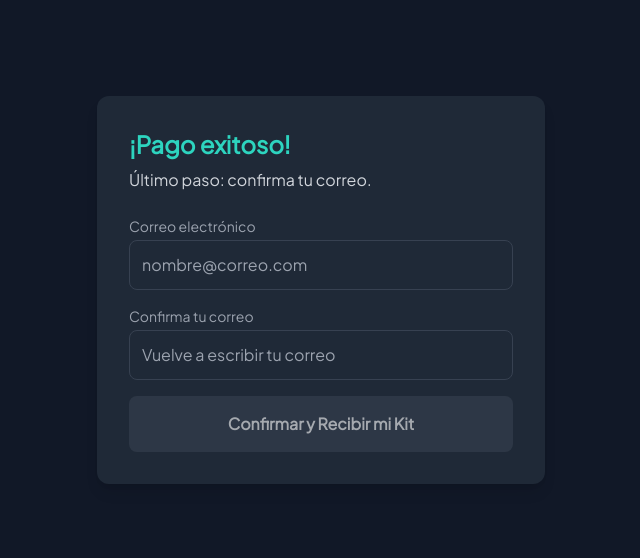
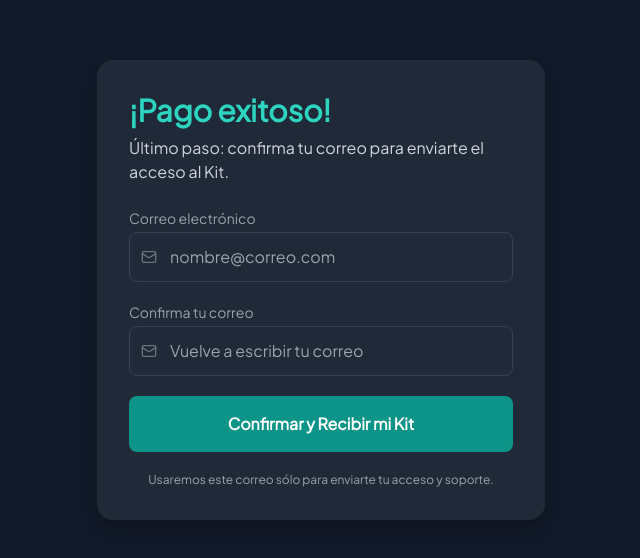
Before and after one commit to kitinteligenteai/rm-frontend, a React (Vite) app: page /gracias-kit in a window 1280 px wide. Shown: the part 110-668 px from the top of the page, without its empty margins (319-959 px from the left). Built offline with nearby package versions, Linux system fonts and the light colour scheme; no server answers; what @mercadopago/sdk-react would draw is missing.

Commit message:
feat: Refactorizar GraciasKit a v9 con react-hook-form y Zod

```diff
--- a/package.json
+++ b/package.json
@@ -13,6 +13,7 @@
     "@fontsource/plus-jakarta-sans": "^5.2.6",
     "@headlessui/react": "^2.2.7",
     "@heroicons/react": "^2.2.0",
+    "@hookform/resolvers": "^5.2.2",
     "@mercadopago/sdk-react": "^1.0.6",
     "@supabase/auth-helpers-react": "^0.5.0",
     "@supabase/auth-helpers-shared": "^0.7.0",
@@ -22,9 +23,11 @@
     "mercadopago": "^2.8.0",
     "react": "^19.1.1",
     "react-dom": "^19.1.1",
+    "react-hook-form": "^7.63.0",
     "react-icons": "^5.5.0",
     "react-router-dom": "^7.8.2",
-    "recharts": "^3.2.0"
+    "recharts": "^3.2.0",
+    "zod": "^4.1.11"
   },
   "devDependencies": {
     "@eslint/js": "^9.33.0",
--- a/src/pages/GraciasKit.jsx
+++ b/src/pages/GraciasKit.jsx
@@ -1,94 +1,181 @@
-// src/pages/GraciasKit.jsx - v7 - SIMPLIFIED LOGIC
+// src/pages/GraciasKit.jsx — v9 (react-hook-form + Zod)
 import React, { useEffect, useState } from "react";
+import { useForm } from "react-hook-form";
+import { z } from "zod";
+import { zodResolver } from "@hookform/resolvers/zod";
 import { CheckCircle, Mail, Loader2, AlertTriangle } from "lucide-react";
 
-const GraciasKitPage = () => {
+// --- Schema de validación (mensajes en español)
+const EmailSchema = z
+  .string({ required_error: "El correo es obligatorio." })
+  .trim()
+  .toLowerCase()
+  .min(1, "El correo es obligatorio.")
+  .email("Introduce un correo válido.");
+
+const FormSchema = z
+  .object({
+    email: EmailSchema,
+    confirmEmail: EmailSchema
+  })
+  .superRefine((val, ctx) => {
+    if (val.email !== val.confirmEmail) {
+      ctx.addIssue({
+        code: z.ZodIssueCode.custom,
+        path: ["confirmEmail"],
+        message: "Los correos no coinciden."
+      });
+    }
+  });
+
+export default function GraciasKitPage() {
+  // Fingerprint de build para verificar bundle en prod
+  useEffect(() => {
+    console.info("GraciasKit v9 (Zod) build:", new Date().toISOString());
+  }, []);
+
   const [sessionId, setSessionId] = useState("");
-  const [email, setEmail] = useState("");
-  const [confirmEmail, setConfirmEmail] = useState("");
-  const [submitting, setSubmitting] = useState(false);
   const [done, setDone] = useState(false);
-  const [error, setError] = useState("");
-
-  // --- LÓGICA DE VALIDACIÓN SIMPLIFICADA Y ROBUSTA ---
-  const isEmailValid = /^[^\s@]+@[^\s@]+\.[^\s@]{2,}$/.test(email);
-  const emailsMatch = email.trim().toLowerCase() === confirmEmail.trim().toLowerCase();
-
-  // El error solo se muestra si el campo de confirmación tiene texto Y no coincide con el email
-  const showMismatchError = confirmEmail.length > 0 && !emailsMatch;
-
-  // El botón solo se activa si ambos correos son válidos, coinciden y no se está enviando.
-  const canSubmit = isEmailValid && emailsMatch && !submitting;
+  const [finalEmail, setFinalEmail] = useState("");
 
   useEffect(() => {
-    const params = new URLSearchParams(window.location.search);
-    const sid = params.get("session_id") || params.get("external_reference") || "";
+    const p = new URLSearchParams(window.location.search);
+    const sid =
+      p.get("session_id") ||
+      p.get("external_reference") ||
+      "";
     setSessionId(sid);
   }, []);
 
-  const onSubmit = async (e) => {
-    e.preventDefault();
-    if (!canSubmit) return;
+  const {
+    register,
+    handleSubmit,
+    formState: { errors, isSubmitting }
+  } = useForm({
+    resolver: zodResolver(FormSchema),
+    mode: "onBlur",          // valida al salir del campo
+    reValidateMode: "onChange"
+  });
 
-    setSubmitting(true);
-    setError("");
-
+  const onSubmit = async (values) => {
     try {
-      const functionsUrl = `https://${import.meta.env.VITE_SUPABASE_PROJECT_REF}.functions.supabase.co`;
+      const email = values.email; // ya viene normalizado por el schema
+      const projectRef = import.meta.env.VITE_SUPABASE_PROJECT_REF;
       const anonKey = import.meta.env.VITE_SUPABASE_ANON_KEY;
+      const functionsUrl = `https://${projectRef}.functions.supabase.co`;
 
       const resp = await fetch(`${functionsUrl}/update-checkout-email`, {
         method: "POST",
-        headers: { "Content-Type": "application/json", "Authorization": `Bearer ${anonKey}`, "apikey": anonKey },
-        body: JSON.stringify({ session_id: sessionId, email: email.trim( ).toLowerCase() }),
+        headers: {
+          "Content-Type": "application/json",
+          Authorization: `Bearer ${anonKey}`,
+          apikey: anonKey
+        },
+        body: JSON.stringify({ session_id: sessionId, email } )
       });
 
-      const data = await resp.json();
-      if (!resp.ok) {
-        throw new Error(data?.error || "No se pudo confirmar el email.");
-      }
+      const data = await resp.json().catch(() => ({}));
+      if (!resp.ok) throw new Error(data?.error || "No se pudo confirmar el email.");
 
-      // En lugar de solo poner 'done', esperamos un segundo para que el usuario vea el feedback.
-      setTimeout(() => {
-        setDone(true);
-      }, 1000);
-
+      setFinalEmail(email);
+      setDone(true);
     } catch (err) {
-      setError(err.message);
-      setSubmitting(false); // Permitimos reintentar si hay un error
+      console.error("Confirm email error:", err);
+      alert("Hubo un problema al confirmar tu correo. Intenta de nuevo en unos segundos.");
     }
   };
 
-  // --- VISTAS ---
-  if (done) { /* ... (código de pantalla de éxito sin cambios) ... */ }
-  if (!sessionId) { /* ... (código de error de sesión sin cambios) ... */ }
+  if (done) {
+    return (
+      <div className="min-h-screen grid place-items-center bg-gray-900 text-white p-6">
+        <div className="max-w-md w-full rounded-2xl bg-gray-800 p-8 text-center shadow-lg">
+          <CheckCircle className="h-16 w-16 text-green-500 mx-auto" />
+          <h1 className="mt-6 text-3xl font-bold text-teal-400">¡Listo! Correo en camino.</h1>
+          <p className="mt-4 text-gray-300">
+            Enviamos el acceso a <span className="font-bold">{finalEmail}</span>. Revisa tu
+            bandeja (y Spam/Promociones).
+          </p>
+        </div>
+      </div>
+    );
+  }
 
   return (
     <div className="min-h-screen grid place-items-center bg-gray-900 text-white p-6">
-      <div className="w-full max-w-md rounded-xl bg-gray-800 p-8 shadow-lg">
-        <h1 className="text-2xl font-bold text-teal-400">¡Pago exitoso!</h1>
-        <p className="mt-2 text-gray-300">Último paso: confirma tu correo.</p>
+      <div className="w-full max-w-md rounded-2xl bg-gray-800 p-8 shadow-lg">
+        <h1 className="text-2xl md:text-3xl font-extrabold text-teal-400">¡Pago exitoso!</h1>
+        <p className="mt-2 text-gray-300">Último paso: confirma tu correo para enviarte el acceso al Kit.</p>
 
-        <form onSubmit={onSubmit} className="mt-6 space-y-4" noValidate>
+        <form className="mt-6 space-y-5" noValidate onSubmit={handleSubmit(onSubmit)}>
+          {/* Email */}
           <div>
-            <label htmlFor="email-input" className="block text-sm font-medium text-gray-400 mb-1">Correo electrónico</label>
-            <input id="email-input" type="email" required placeholder="nombre@correo.com" value={email} onChange={(e) => setEmail(e.target.value)} className="w-full bg-transparent outline-none border border-gray-700 p-3 rounded-lg" />
-          </div>
-          <div>
-            <label htmlFor="confirm-email-input" className="block text-sm font-medium text-gray-400 mb-1">Confirma tu correo</label>
-            <input id="confirm-email-input" type="email" required placeholder="Vuelve a escribir tu correo" value={confirmEmail} onChange={(e) => setConfirmEmail(e.target.value)} className="w-full bg-transparent outline-none border border-gray-700 p-3 rounded-lg" />
-            {showMismatchError && (
-              <p className="mt-2 text-sm text-yellow-400">Los correos no coinciden.</p>
+            <label htmlFor="email" className="block text-sm font-medium text-gray-400 mb-1">
+              Correo electrónico
+            </label>
+            <div className="relative">
+              <Mail className="absolute left-3 top-1/2 -translate-y-1/2 h-4 w-4 text-gray-500" />
+              <input
+                id="email"
+                type="email"
+                placeholder="nombre@correo.com"
+                className="w-full bg-transparent outline-none border border-gray-700 focus:border-teal-500 transition rounded-lg pl-10 pr-3 py-3"
+                autoComplete="email"
+                {...register("email")}
+              />
+            </div>
+            {errors.email && (
+              <p className="mt-2 text-sm text-yellow-400 flex items-center gap-2">
+                <AlertTriangle className="h-4 w-4" />
+                {errors.email.message}
+              </p>
             )}
           </div>
-          {error && (<p className="text-red-400">{error}</p>)}
-          <button type="submit" disabled={!canSubmit} className="w-full flex items-center justify-center rounded-lg bg-teal-600 hover:bg-teal-500 px-6 py-4 font-semibold disabled:bg-gray-700 disabled:opacity-60 transition-all">
-            {submitting ? <><Loader2 className="h-5 w-5 animate-spin mr-3" /> Procesando...</> : "Confirmar y Recibir mi Kit"}
+
+          {/* Confirm Email */}
+          <div>
+            <label htmlFor="confirmEmail" className="block text-sm font-medium text-gray-400 mb-1">
+              Confirma tu correo
+            </label>
+            <div className="relative">
+              <Mail className="absolute left-3 top-1/2 -translate-y-1/2 h-4 w-4 text-gray-500" />
+              <input
+                id="confirmEmail"
+                type="email"
+                placeholder="Vuelve a escribir tu correo"
+                className="w-full bg-transparent outline-none border border-gray-700 focus:border-teal-500 transition rounded-lg pl-10 pr-3 py-3"
+                autoComplete="email"
+                {...register("confirmEmail")}
+              />
+            </div>
+            {errors.confirmEmail && (
+              <p className="mt-2 text-sm text-yellow-400 flex items-center gap-2">
+                <AlertTriangle className="h-4 w-4" />
+                {errors.confirmEmail.message}
+              </p>
+            )}
+          </div>
+
+          {/* Submit */}
+          <button
+            type="submit"
+            disabled={isSubmitting}
+            className="w-full flex items-center justify-center rounded-lg bg-teal-600 hover:bg-teal-500 px-6 py-4 font-semibold disabled:bg-gray-700 disabled:opacity-60 transition"
+          >
+            {isSubmitting ? (
+              <>
+                <Loader2 className="h-5 w-5 animate-spin mr-3" />
+                Procesando…
+              </>
+            ) : (
+              "Confirmar y Recibir mi Kit"
+            )}
           </button>
+
+          <p className="text-xs text-gray-400 text-center">
+            Usaremos este correo sólo para enviarte tu acceso y soporte.
+          </p>
         </form>
       </div>
     </div>
   );
-};
-
-export default GraciasKitPage;
+}
```
Also changed, not shown: 1 other file (tests, documents, lock files or other folders).
